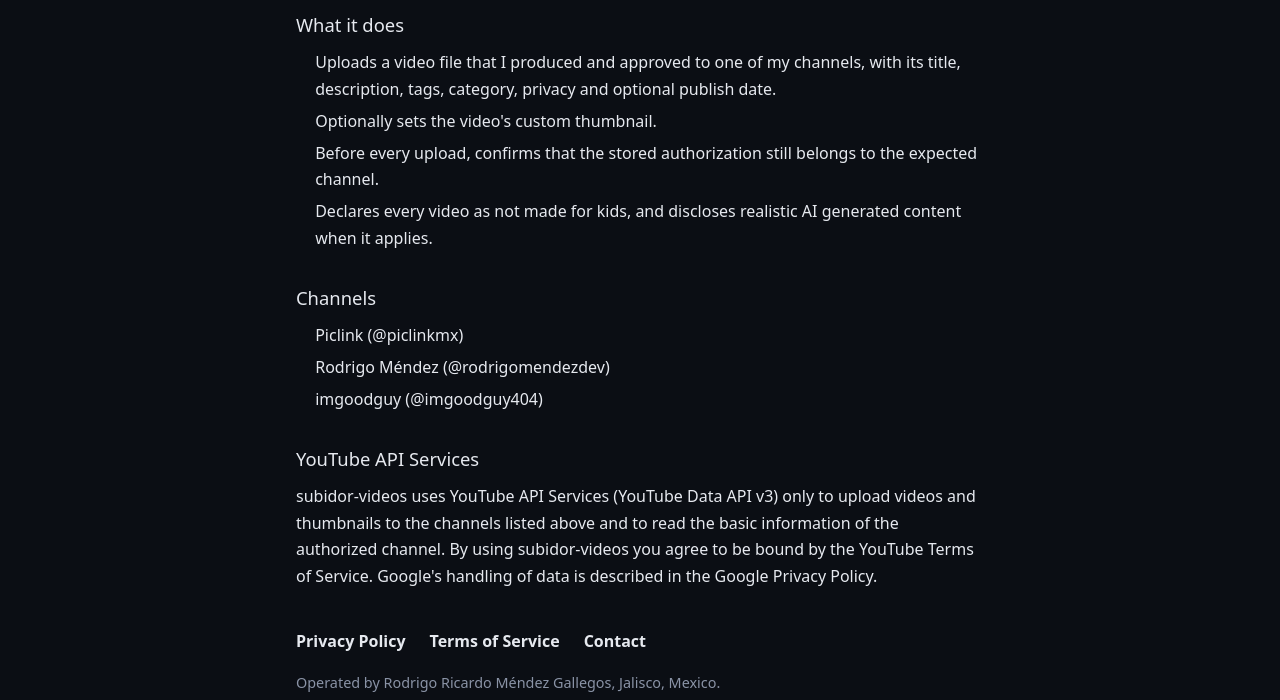
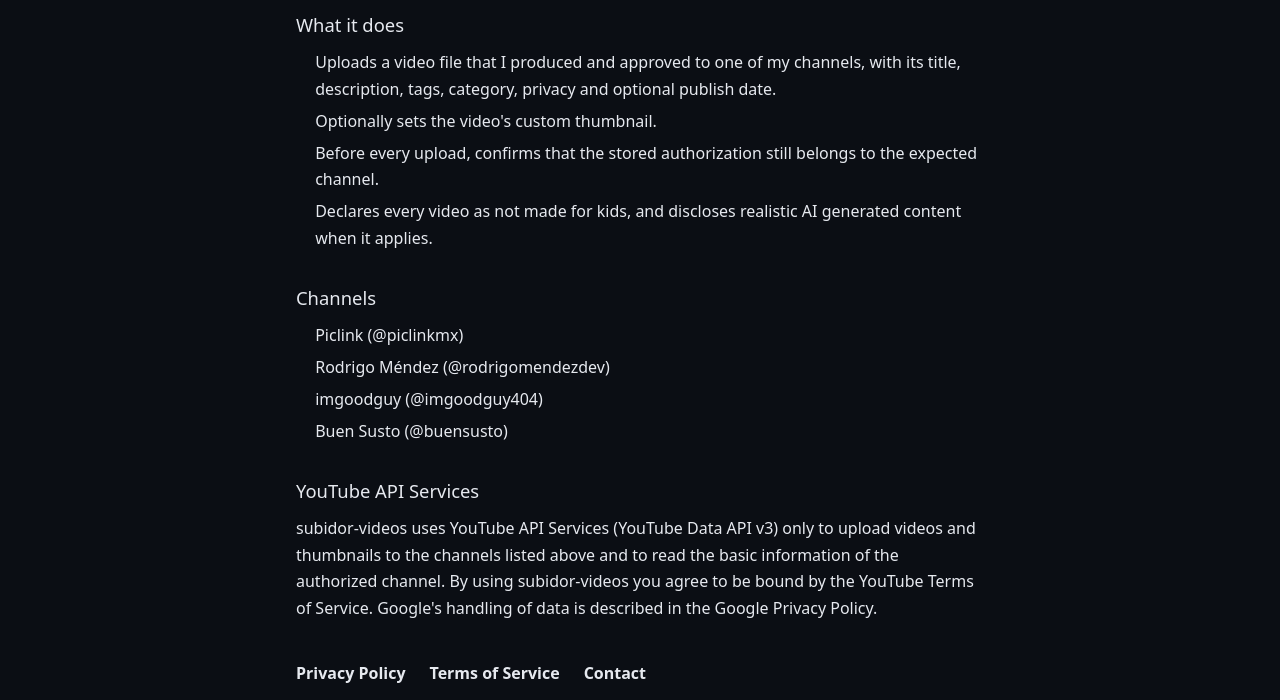
Before and after one commit to rodrigo2392/rodrigomendez.dev, an Astro site: page /subidor-videos in a window 1280 px wide. Shown: the part 392-1092 px from the top of the page. Built offline with nearby package versions, Linux system fonts and the light colour scheme; Astro itself is replaced by a stand-in of ours; no server answers.

Commit message:
feat(subidor-videos): agrega el canal Buen Susto

```diff
--- a/src/pages/subidor-videos/index.astro
+++ b/src/pages/subidor-videos/index.astro
@@ -48,6 +48,7 @@ const CONTACT = 'itic.rodrigomg@gmail.com';
       <li><a href="https://www.youtube.com/@piclinkmx" target="_blank" rel="noopener">Piclink (@piclinkmx)</a></li>
       <li><a href="https://www.youtube.com/@rodrigomendezdev" target="_blank" rel="noopener">Rodrigo Méndez (@rodrigomendezdev)</a></li>
       <li><a href="https://www.youtube.com/@imgoodguy404" target="_blank" rel="noopener">imgoodguy (@imgoodguy404)</a></li>
+      <li><a href="https://www.youtube.com/@buensusto" target="_blank" rel="noopener">Buen Susto (@buensusto)</a></li>
     </ul>
 
     <h2>YouTube API Services</h2>
```
